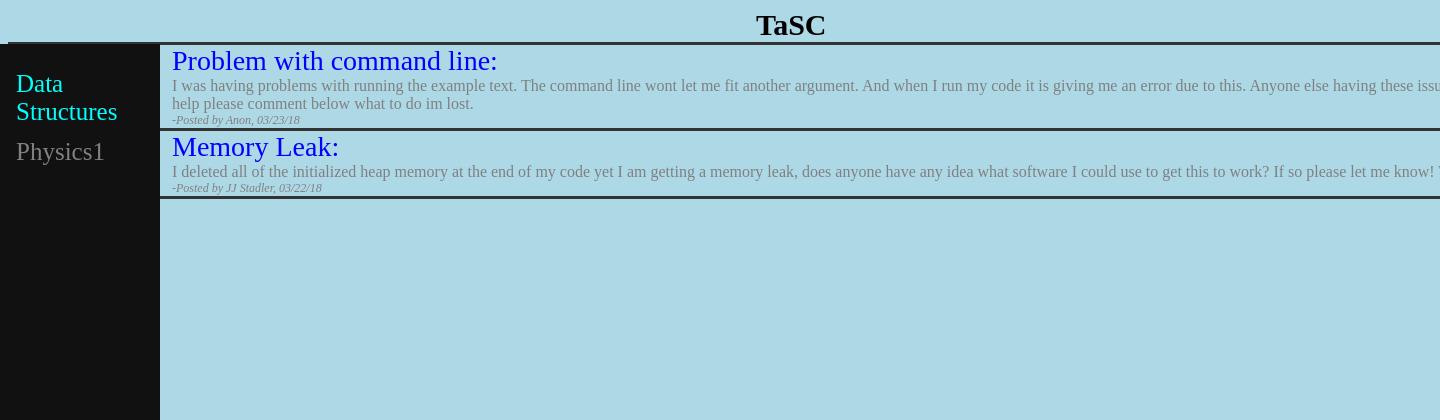
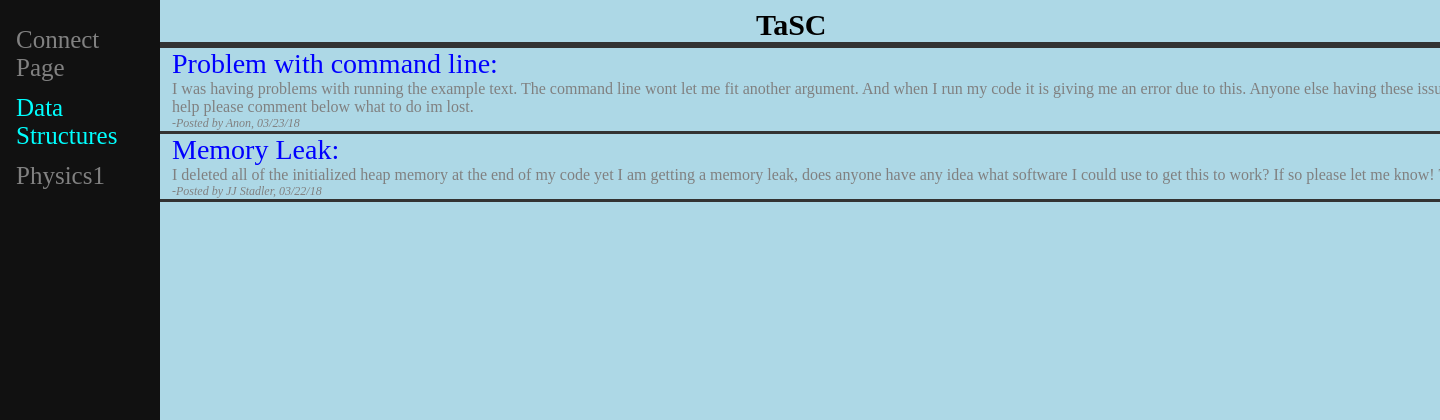
Before and after one commit to jonathankopp/Tutor-and-Student-Connection-TaSC-, a PHP site: page /forum.html in a window 1440 px wide; the page is wider, and only the part inside the window is pictured. Shown: the top 420 px of that part. Run offline with PHP 8.4, Linux system fonts and the light colour scheme.

Commit message:
Done/ish
check it out lemme know what to change!

```diff
--- a/Resources/forum.css
+++ b/Resources/forum.css
@@ -1,7 +1,7 @@
 .head{
 	text-align: center;
 	font-size: 30px;
-	border-bottom: 3px solid #333;
+	border-bottom: 6px solid #333;
     width:110%;
 	margin: 0px;
 
@@ -54,7 +54,6 @@ ul{
     color: cyan;
 }
 .sidenav {
-	margin-top: 44px;
     height: 100%;
     width: 160px;
     position: fixed;
--- a/forum.html
+++ b/forum.html
@@ -13,8 +13,10 @@
 
 <body>
 	<div class="sidenav">
+	  <a href="connect.html">Connect Page</a>
 	  <a id="ds" href="#DS">Data Structures</a>
 	  <a href="#P1">Physics1</a>
+
 	</div>
 	<div class="discussion">
 		<ul>
```
